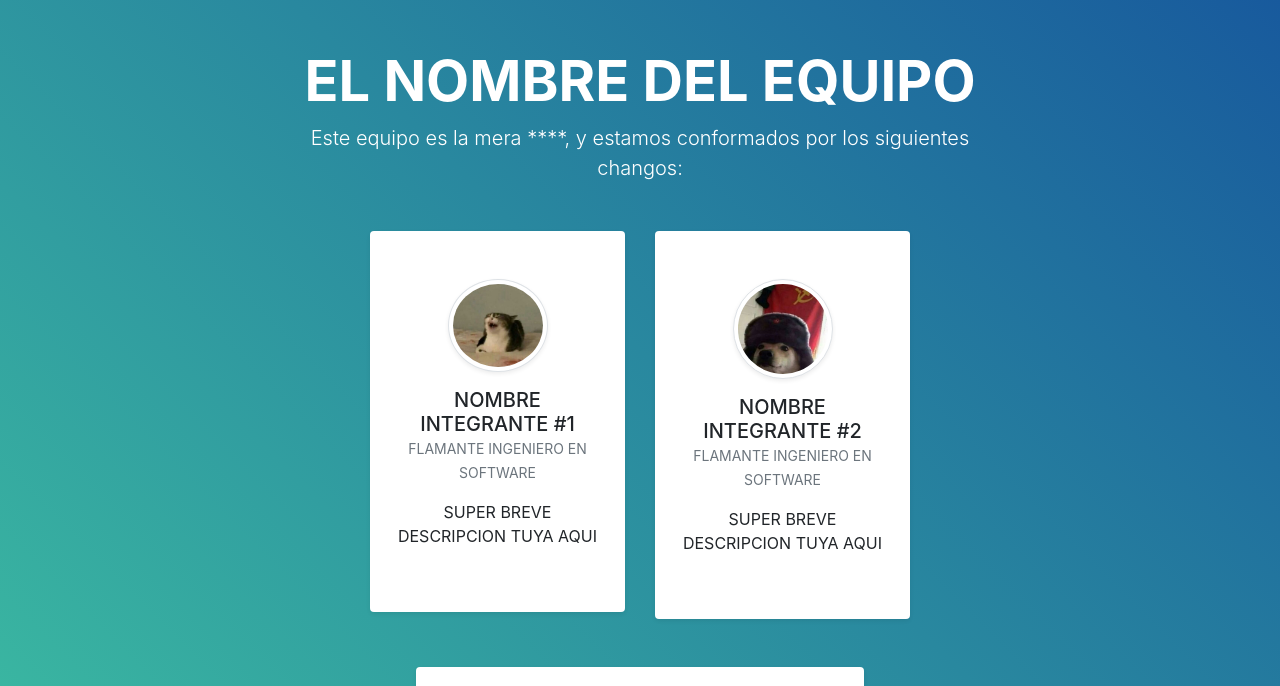
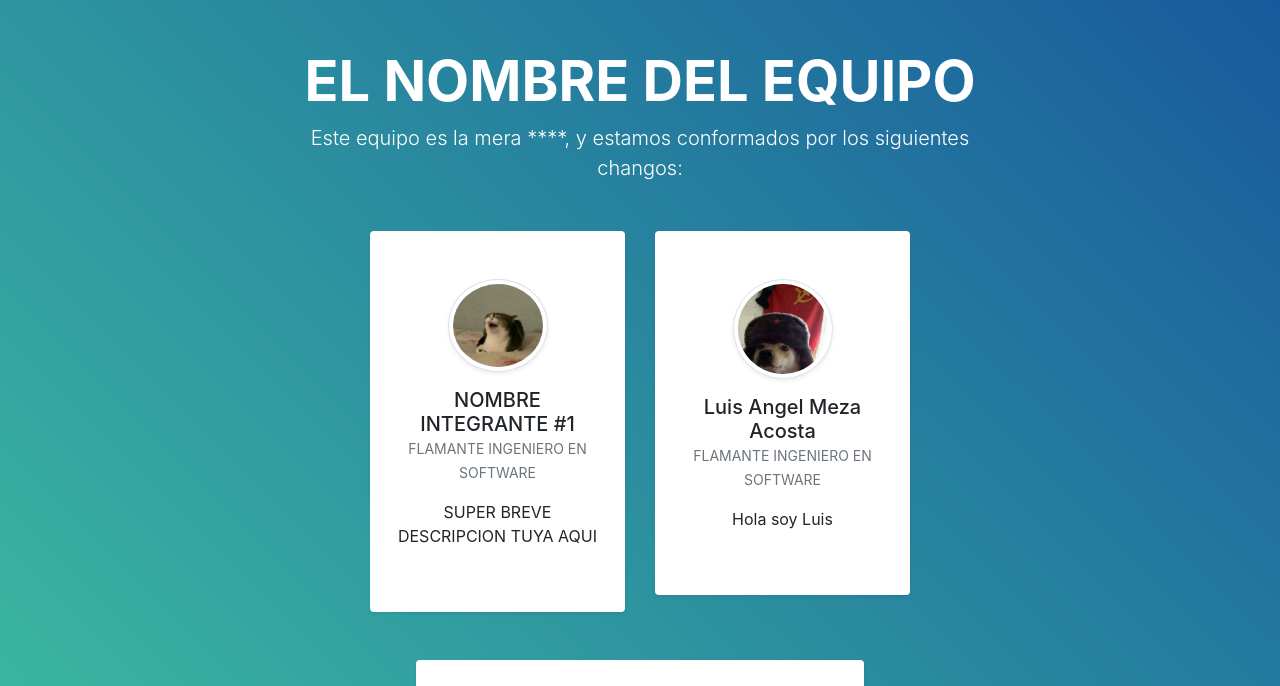
Before and after one commit to luismeza8/devweek_nuestro-equipo, a plain HTML site: page index.html in a window 1280 px wide. Shown: the top 686 px of the page. Drawn offline with nearby package versions, Linux system fonts and the light colour scheme.

Commit message:
Mi nombre

```diff
--- a/index.html
+++ b/index.html
@@ -6,9 +6,14 @@
     <meta name="viewport" content="width=device-width, initial-scale=1.0">
     <meta http-equiv="X-UA-Compatible" content="IE=edge,chrome=1">
     <link rel="stylesheet" href="styles.css">
-    <link rel="stylesheet" href="https://cdn.jsdelivr.net/npm/bootstrap@4.6.1/dist/css/bootstrap.min.css" integrity="sha384-zCbKRCUGaJDkqS1kPbPd7TveP5iyJE0EjAuZQTgFLD2ylzuqKfdKlfG/eSrtxUkn" crossorigin="anonymous">
-    <script src="https://cdn.jsdelivr.net/npm/jquery@3.5.1/dist/jquery.slim.min.js" integrity="sha384-DfXdz2htPH0lsSSs5nCTpuj/zy4C+OGpamoFVy38MVBnE+IbbVYUew+OrCXaRkfj" crossorigin="anonymous"></script>
-    <script src="https://cdn.jsdelivr.net/npm/bootstrap@4.6.1/dist/js/bootstrap.bundle.min.js" integrity="sha384-fQybjgWLrvvRgtW6bFlB7jaZrFsaBXjsOMm/tB9LTS58ONXgqbR9W8oWht/amnpF" crossorigin="anonymous"></script>
+    <link rel="stylesheet" href="https://cdn.jsdelivr.net/npm/bootstrap@4.6.1/dist/css/bootstrap.min.css"
+        integrity="sha384-zCbKRCUGaJDkqS1kPbPd7TveP5iyJE0EjAuZQTgFLD2ylzuqKfdKlfG/eSrtxUkn" crossorigin="anonymous">
+    <script src="https://cdn.jsdelivr.net/npm/jquery@3.5.1/dist/jquery.slim.min.js"
+        integrity="sha384-DfXdz2htPH0lsSSs5nCTpuj/zy4C+OGpamoFVy38MVBnE+IbbVYUew+OrCXaRkfj"
+        crossorigin="anonymous"></script>
+    <script src="https://cdn.jsdelivr.net/npm/bootstrap@4.6.1/dist/js/bootstrap.bundle.min.js"
+        integrity="sha384-fQybjgWLrvvRgtW6bFlB7jaZrFsaBXjsOMm/tB9LTS58ONXgqbR9W8oWht/amnpF"
+        crossorigin="anonymous"></script>
 </head>
 
 <body>
@@ -29,7 +34,8 @@
             <!-- Un integrante -->
             <div class="col-xl-3 col-sm-6 mb-5">
                 <div class="bg-white rounded shadow-sm py-5 px-4">
-                    <img class="img-fluid rounded-circle mb-3 img-thumbnail shadow-sm" src="images/integrante1.png" width="100">
+                    <img class="img-fluid rounded-circle mb-3 img-thumbnail shadow-sm" src="images/integrante1.png"
+                        width="100">
                     <h5 class="mb-0">NOMBRE INTEGRANTE #1</h5>
                     <span class="small text-uppercase text-muted">Flamante Ingeniero en Software</span>
                     <ul class="mb-0 list-inline mt-3">
@@ -41,11 +47,12 @@
             <!-- Otro integrante -->
             <div class="col-xl-3 col-sm-6 mb-5">
                 <div class="bg-white rounded shadow-sm py-5 px-4">
-                    <img class="img-fluid rounded-circle mb-3 img-thumbnail shadow-sm" src="images/integrante2.png" width="100">
-                    <h5 class="mb-0">NOMBRE INTEGRANTE #2</h5>
+                    <img class="img-fluid rounded-circle mb-3 img-thumbnail shadow-sm" src="images/integrante2.png"
+                        width="100">
+                    <h5 class="mb-0">Luis Angel Meza Acosta</h5>
                     <span class="small text-uppercase text-muted">Flamante Ingeniero en Software</span>
                     <ul class="mb-0 list-inline mt-3">
-                        <p>SUPER BREVE DESCRIPCION TUYA AQUI</p>
+                        <p>Hola soy Luis</p>
                     </ul>
                 </div>
             </div>
```
